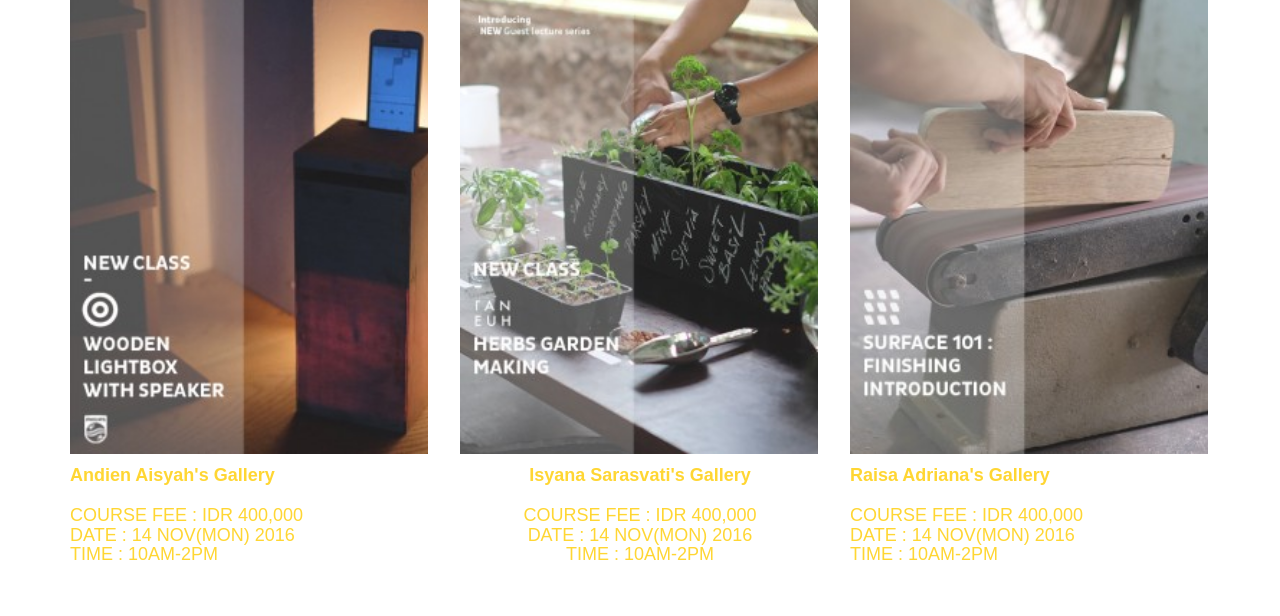
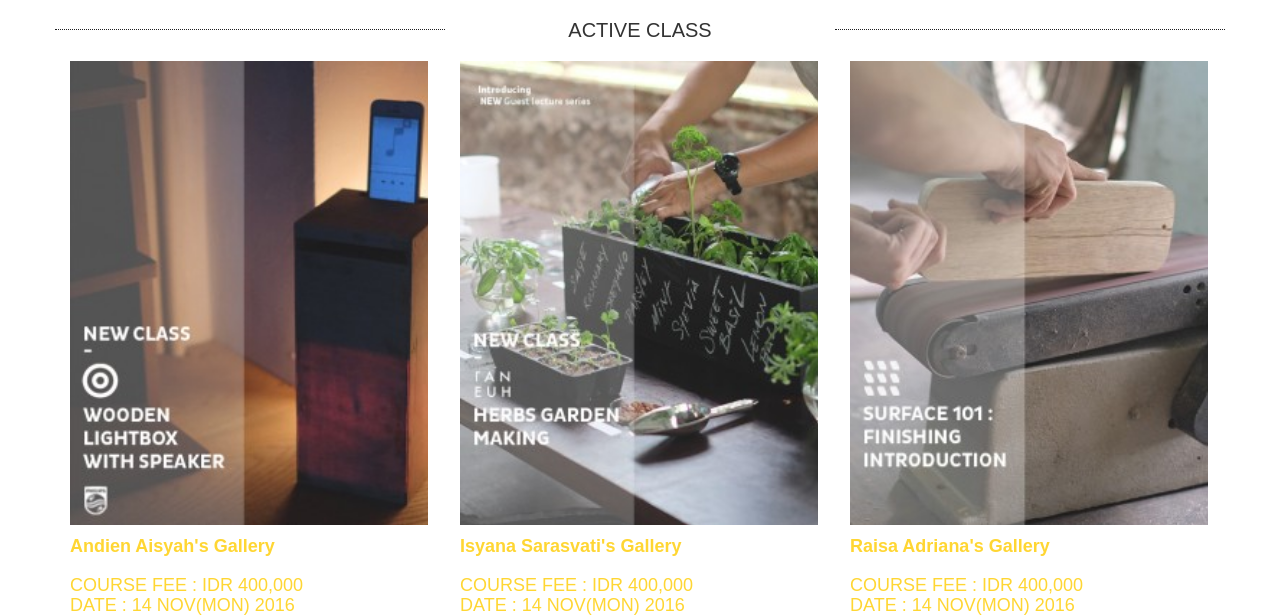
Before and after one commit to Irwin99/vorceebaru, a CodeIgniter app: page / in a window 1280 px wide. Shown: the part 1366-1982 px from the top of the page. Run offline with CodeIgniter, Linux system fonts and the light colour scheme; some web fonts are replaced.

Commit message:
revisi 0.5
video

```diff
--- a/application/views/default/common/banner.php
+++ b/application/views/default/common/banner.php
@@ -17,7 +17,12 @@
 						</button>
 					</div>
 					<div class="col-md-3"></div>
-					</div>
+				</div>
+			</div>
+			<div>
+				<a href="#video">
+					<i class="fa fa-angle-double-down" aria-hidden="true"></i>
+				</a>
 			</div>
 		</div>
 	</div>
--- a/application/views/default/module/homepage.php
+++ b/application/views/default/module/homepage.php
@@ -1,6 +1,10 @@
 <?php $this->load->view('default/common/banner');?>
-
-<div class="container" style="margin-top:120px">
+<div style="margin-top:300px;">
+	<video loop width="100%" autoplay>
+		<source src="asset/video/video.mp4" type="video/mp4">
+	</video>
+</div>
+<div class="container">
 		<div id="vc-discover">
 			<div class="row">
 				<div class="col-md-4 vc-dotted hidden-xs col-sm-4">
@@ -98,7 +102,7 @@
 					    </span>
 					  </div>
 					</div>
-		            <h4 class="text-center">
+		            <h4>
 		            	<b>Isyana Sarasvati's Gallery</b><br /><br />
 		            	COURSE FEE : IDR 400,000<br/>
 		            	DATE : 14 NOV(MON) 2016<br/>
--- a/asset/asset_default/main.css
+++ b/asset/asset_default/main.css
@@ -194,7 +194,7 @@ a{
 	font-size:18px;
 }
 #vc-discover{
-	margin: 200px 0 50px 0;
+	margin: 50px 0 50px 0;
 }
 #vc-discover h2{
 	background-color: #fff;
```
Also changed, not shown: 1 other file.
